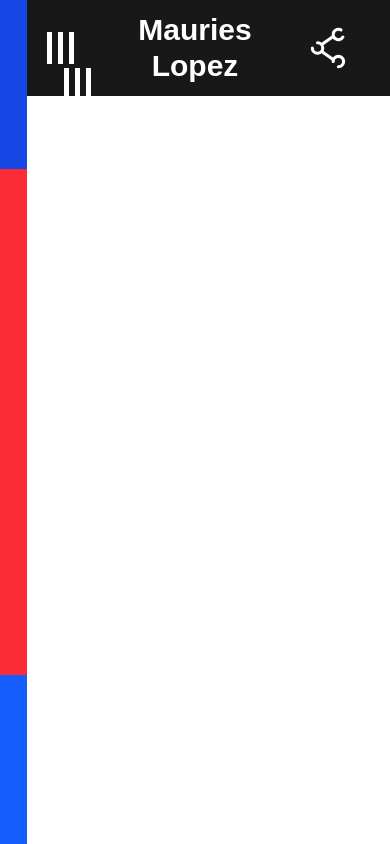
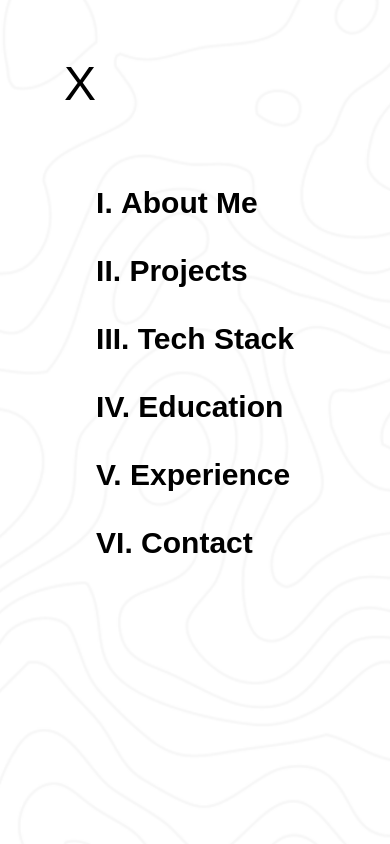
Before and after one commit to mauries-lopez/Personal-Portfolio-Webpage, a React (Vite) app: page / in a window 390 px wide. Both pictures are taken after a click on the element 60 px from the left and 48 px from the top of the page. Built offline with nearby package versions, Linux system fonts and the light colour scheme.

Commit message:
Main Menu Feature Commit
- Animations for Main Menu
- Added lists of sections in Main Menu

```diff
--- a/src/components/MobileMenu.jsx
+++ b/src/components/MobileMenu.jsx
@@ -1,25 +1,46 @@
+import { useState } from "react";
 
 export const MobileMenu = ({curHamburgerStatus, setCurHamburgerStatus}) => {
 
-    function handleHamburgerClick(){
-        setCurHamburgerStatus(false);
+    const [animateClass, setAnimateClass] = useState("animate-div-slide-out");
+    const [animateBlurryDivClass, setAnimateBlurryDiv] = useState("animate-blurryDiv-fade-in");
+
+    function handleHamburgerClick() {
+        setAnimateClass("animate-div-slide-in");
+        setAnimateBlurryDiv("animate-blurryDiv-fade-out");
+        setTimeout(() => {
+            setCurHamburgerStatus(false);
+        }, 750);
     }
 
     return (
-        <div className="absolute h-dvh sm:w-[100%] md:w-[50%] bg-blue-700 text-white flex flex-col">
-            <div id="upperPortion" className="relative h-[20%] w-full flex flex-row justify-start items-center transform transition-transform duration-500 ease-in-out translate-x-0">
-                <div className="relative left-[4rem] transform transition-transform duration-200 hover:scale-125 flex flex-row space-x-1.5 cursor-pointer" id="hamburgerBtn" onClick={handleHamburgerClick}>
-                    <div className="w-[0.3rem] h-[2rem] bg-white duration-300"></div>
-                    <div className="w-[0.3rem] h-[2rem] bg-white duration-300"></div>
-                    <div className="w-[0.34rem] h-[2rem] bg-white duration-300"></div>
+        <div className="absolute top-0 left-0 z-50 h-dvh w-dvw flex flex-row">
+            <div id="mainMenu" className={`relative h-dvh 3xs:w-[100%] md:w-[50%] bg-white text-black flex flex-col ${animateClass} bg-no-repeat bg-cover bg-center`} style={{backgroundImage: "url(/mainMenuBG.png"}}>
+                <div id="upperPortion" className="relative h-[20%] w-full flex flex-row justify-start items-center transform transition-transform duration-500 ease-in-out translate-x-0">
+                    <div className="relative left-[4rem] transform transition-transform duration-200 hover:scale-125 flex flex-row space-x-1.5 cursor-pointer" id="hamburgerBtn" onClick={handleHamburgerClick}>
+                        <span className="text-5xl"> X </span>
+                    </div>
+                </div>
+                <div id="middlePortion" className="relative h-[60%] w-full flex justify-center items-start">
+                    <div>
+                        <ul class="list-inside list-[upper-roman] text-3xl/17 font-bold">
+                            <li className="hover:underline cursor-pointer"> About Me </li>
+                            <li className="hover:underline cursor-pointer"> Projects </li>
+                            <li className="hover:underline cursor-pointer"> Tech Stack </li>
+                            <li className="hover:underline cursor-pointer"> Education </li>
+                            <li className="hover:underline cursor-pointer"> Experience </li>
+                            <li className="hover:underline cursor-pointer"> Contact </li>
+                        </ul>
+                    </div>
+                </div>
+                <div id="lowerPortion" className="relative h-[20%] w-full ">
+
                 </div>
             </div>
-            <div id="middlePortion" className="relative h-[60%] w-full bg-red-500">
-
-            </div>
-            <div id="lowerPortion" className="relative h-[20%] w-full bg-blue-600">
+            <div id="blurrySide" className={`hidden md:block relative h-dvh bg-black opacity-50 md:w-[50%] ${animateBlurryDivClass}`}>
 
             </div>
         </div>
+
     );
 }
--- a/src/components/NavigationBar.jsx
+++ b/src/components/NavigationBar.jsx
@@ -7,22 +7,22 @@ export const NavigationBar = ({ curHamburgerStatus, setCurHamburgerStatus}) => {
     }
 
     return (
-        <nav className="absolute w-dvw h-[6rem] background-color: bg-black opacity-90 flex flex-row items-center">
+        <nav className="sticky top-0 z-40 w-dvw h-[6rem] background-color: bg-black opacity-90 flex flex-row items-center">
             <div className="relative h-full w-xs flex flex-row space-x-1.5 justify-center items-center" id="hamburgerPartition" >
                 <div className="transform transition-transform duration-200 hover:scale-125 flex flex-row space-x-1.5 cursor-pointer" id="hamburgerBtn" onClick={handleHamburgerClick}>
                     <div className="w-[0.3rem] h-[2rem] bg-white duration-300"></div>
                     <div className="w-[0.3rem] h-[2rem] bg-white duration-300"></div>
-                    <div className="w-[0.34rem] h-[2rem] bg-white duration-300"></div>
+                    <div className="w-[0.3rem] h-[2rem] bg-white duration-300"></div>
                 </div>
             </div>
             <div className="relative h-full w-full" id="titlePartition">
-                <div className="h-full w-full flex flex-row items-center justify-center text-3xl font-bold text-white text-center">
+                <div className="h-full w-full flex flex-row items-center justify-center sm:text-3xl 3xs:text-sm font-bold text-white text-center">
                     <span > Mauries Lopez </span>
                 </div>
             </div>
             <div className="relative h-full w-xs" id="socialMediaPartition">
                 <div className="h-full w-full flex flex-row items-center justify-center ">
-                    <img src={socialMediaLogo} alt="Social Media Logo" width="50" className="cursor-pointer transform transition-transform duration-200 hover:scale-125"/>
+                    <img src={socialMediaLogo} alt="Social Media Logo" width="50" height="50" className="cursor-pointer transform transition-transform duration-200 hover:scale-125"/>
                 </div>
             </div>
         </nav>
--- a/src/index.css
+++ b/src/index.css
@@ -7,6 +7,10 @@ html, body {
   background: white;
   color: black;
   caret-color: transparent;
+}
+
+@theme {
+  --breakpoint-3xs: 1rem;
 }
 
 @layer utilities{
@@ -24,3 +28,65 @@ html, body {
     animation: loading 0.8s ease infinite;
   }
 }
+
+@layer utilities{
+  @keyframes slideOut{
+    0%{
+      transform: translateX(-100%);
+    }
+
+    100%{
+      transform: translateX(0%);
+    }
+  }
+
+  @keyframes slideIn{
+    0%{
+      transform: translateX(0%);
+    }
+
+    100%{
+      transform: translateX(-100%);
+    }
+  }
+
+  .animate-div-slide-in{
+    animation: slideIn 0.8s ease-in-out forwards;
+  }
+
+  .animate-div-slide-out{
+    animation: slideOut 0.8s ease-in-out forwards;
+  }
+}
+
+@layer utilities {
+  @keyframes fadeIn {
+    0% {
+      opacity: 0;
+      transform: translateX(-100%);
+    }
+    100% {
+      opacity: 0.5;
+      transform: translateX(0%);
+    }
+  }
+
+  @keyframes fadeOut {
+    0% {
+      opacity: 0.5;
+      width: 50%;
+    }
+    100% {
+      opacity: 0;
+      width: 100%;
+    }
+  }
+
+  .animate-blurryDiv-fade-in {
+    animation: fadeIn 0.8s ease-in-out forwards;
+  }
+
+  .animate-blurryDiv-fade-out {
+    animation: fadeOut 0.3s ease-in-out forwards;
+  }
+}
```
Also changed, not shown: public/mainMenuBG.png (added).
